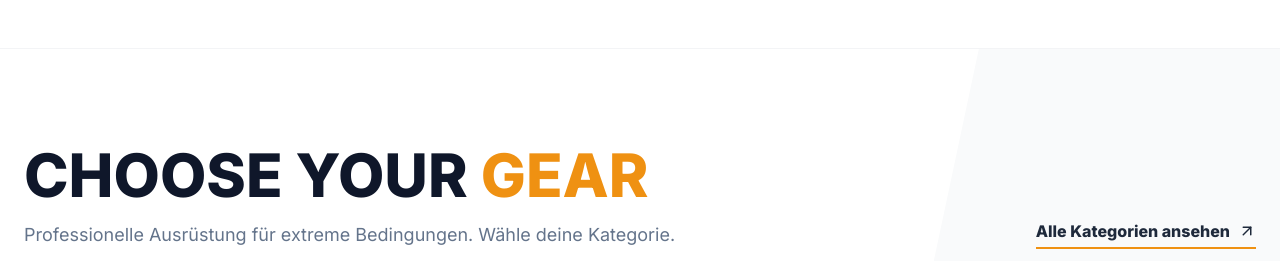
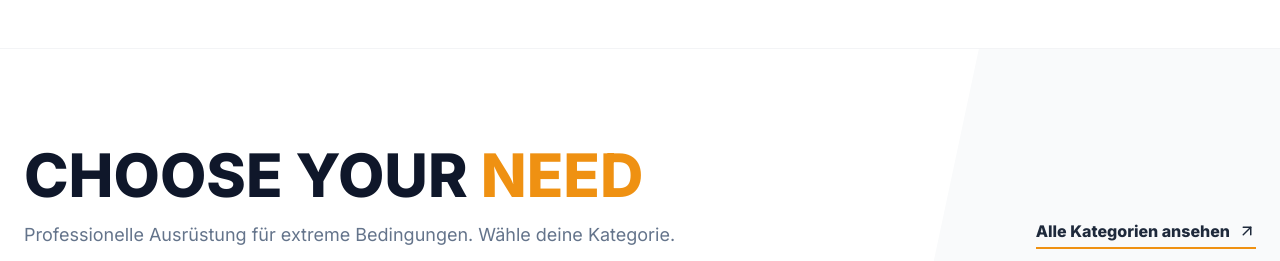
Before and after one commit to Muckdat/xt-shop-rebrand, a React (Vite) app: page / in a window 1280 px wide. Shown: the part 940-1201 px from the top of the page. Built offline with nearby package versions, Linux system fonts and the light colour scheme.

Commit message:
choose your need

```diff
--- a/src/components/Categories.jsx
+++ b/src/components/Categories.jsx
@@ -89,7 +89,7 @@ const Categories = () => {
              className="max-w-2xl"
           >
             <h2 className="text-4xl md:text-6xl font-extrabold text-slate-900 mb-4">
-              CHOOSE YOUR <span className="text-accent">GEAR</span>
+              CHOOSE YOUR <span className="text-accent">NEED</span>
             </h2>
             <p className="text-slate-500 text-lg">
               Professionelle Ausrüstung für extreme Bedingungen. Wähle deine Kategorie.
```
